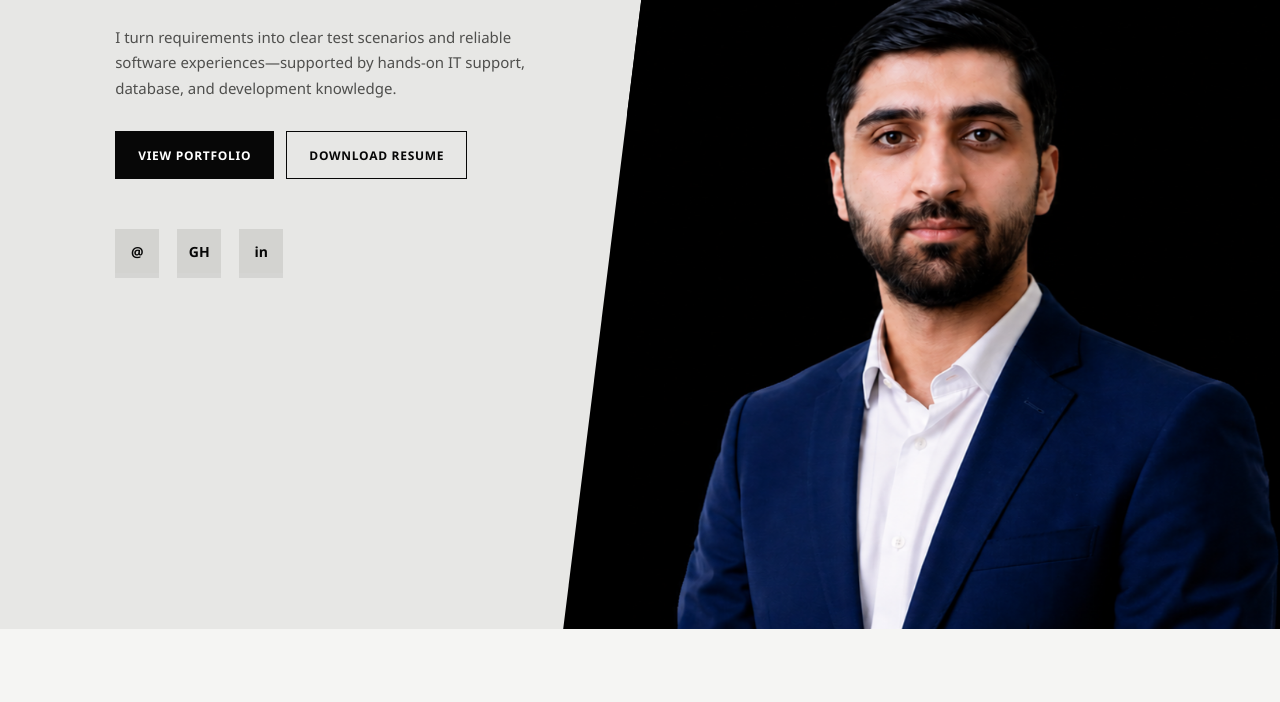
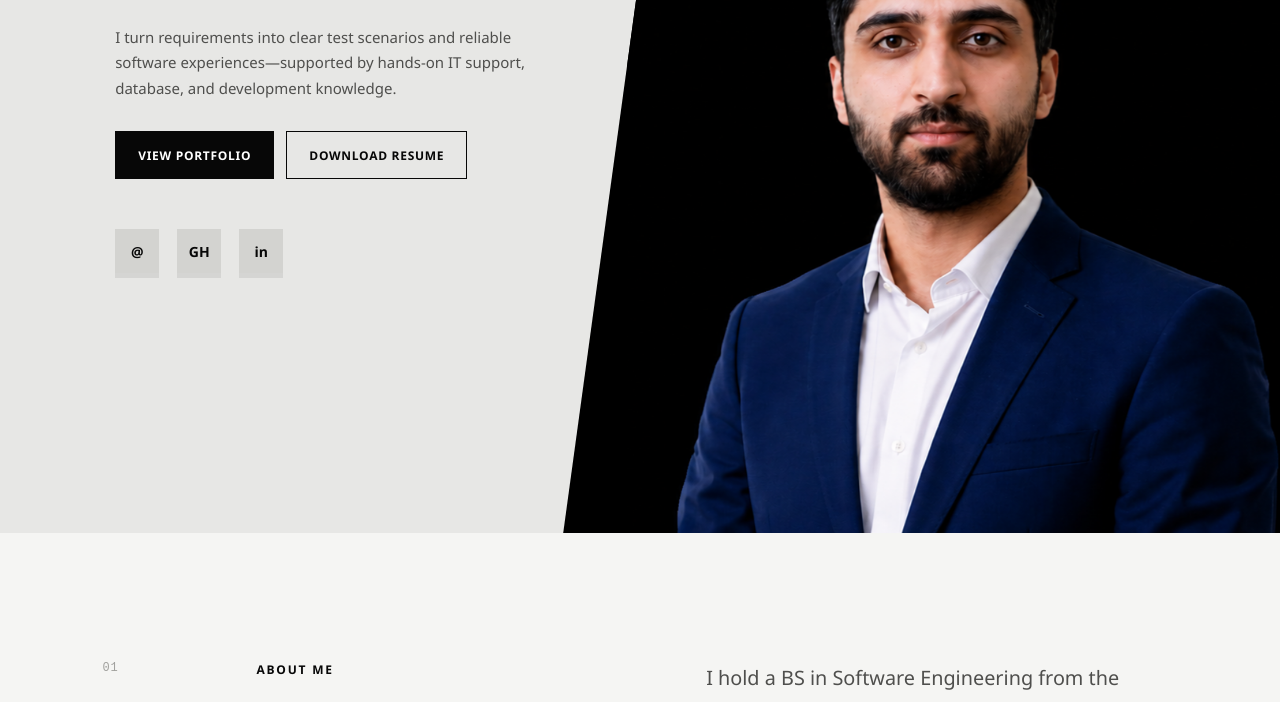
Before and after one commit to Faique420/FaiqueWebsite.github.io, a plain HTML site: page index.html in a window 1280 px wide. Shown: the part 411-1113 px from the top of the page. Drawn offline with Linux system fonts and the light colour scheme.

Commit message:
style.css

```diff
--- a/style.css
+++ b/style.css
@@ -30,7 +30,7 @@ a {
 
 .hero {
   position: relative;
-  min-height: 130svh;
+  min-height: 118svh;
   overflow: hidden;
   background: var(--paper);
 }
```
